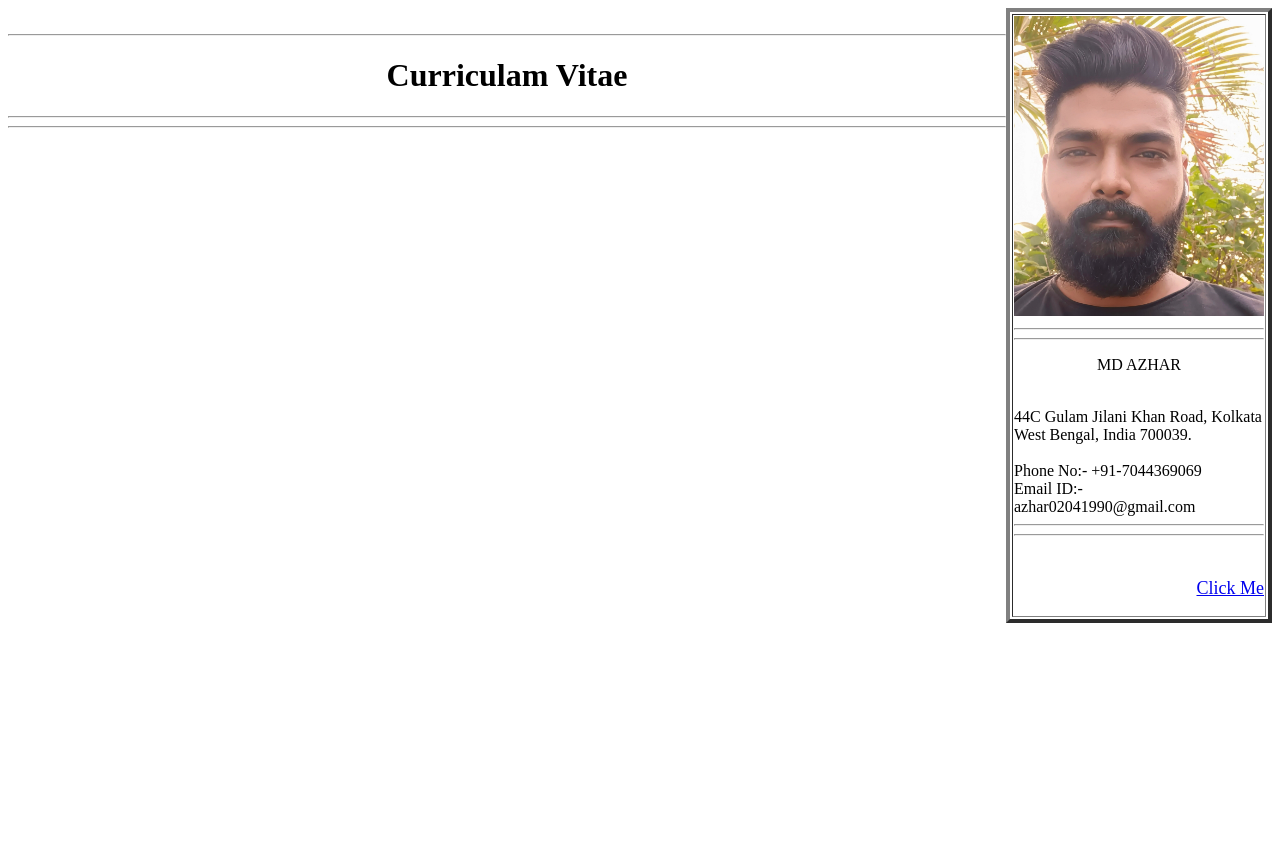
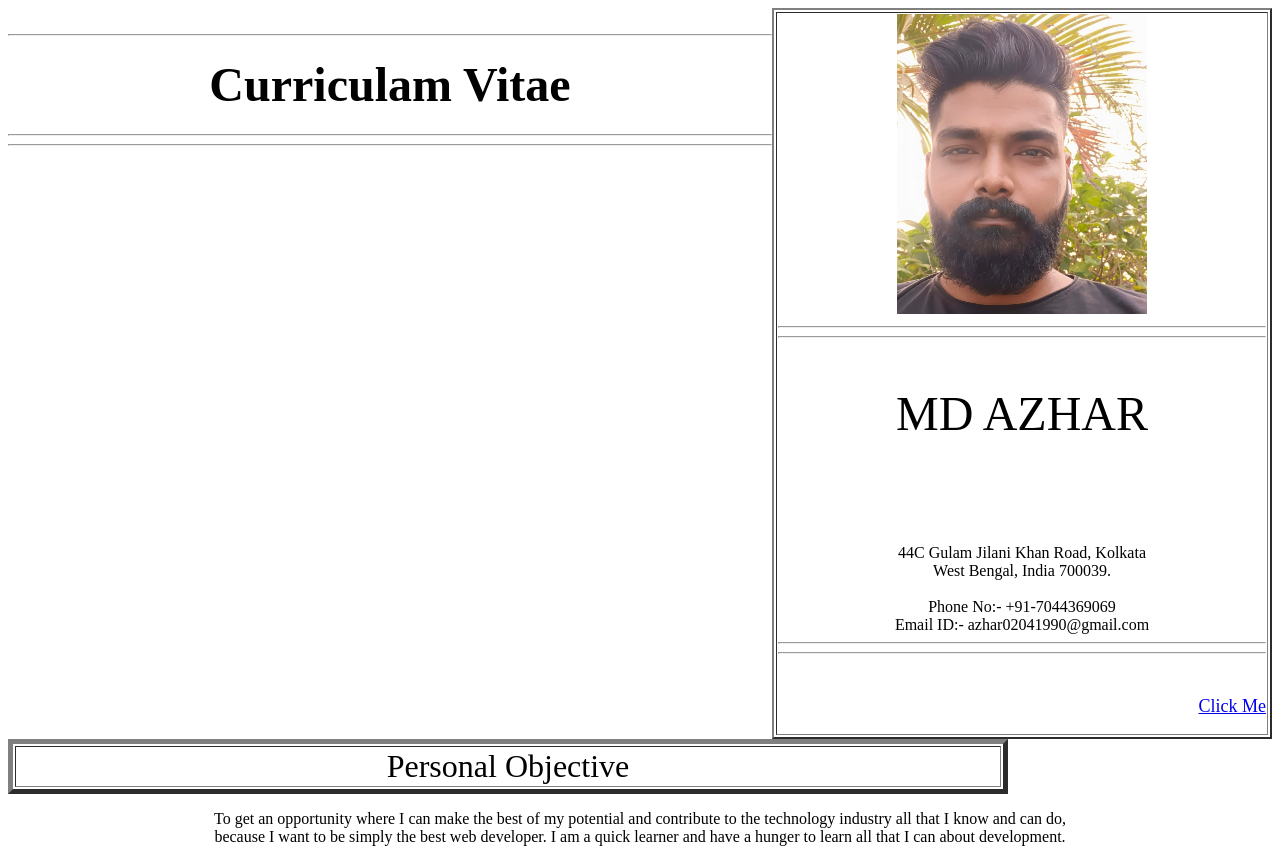
Before and after one commit to 666coldblood/My-Resume, a plain HTML site: page index.html in a window 1280 px wide. Shown: the top 849 px of the page. Before the commit the page ends 800 px from the top, so only its background shows below. Drawn offline with Linux system fonts and the light colour scheme.

Commit message:
Update index.html

```diff
--- a/index.html
+++ b/index.html
@@ -5,13 +5,13 @@
         <title>Azhar's Curriculam Vitae</title>
     </head>
     <body>
-        <table align="right" border="4px" height="500">
+        <table align="right" border="2" height="700" width="500">
             <tr>
-                <td width="200">
+                <td align="center">
                     <img src="./asset/IMG_20221112_155756~2.jpg" height="300" width="250"/>
                     <hr/>
                     <hr>
-                    <p align="middle">MD AZHAR</p><br/>
+                    <font size="+7"><p align="middle">MD AZHAR</p></font><br/>
                     44C Gulam Jilani Khan Road, Kolkata<br/>
                     West Bengal, India 700039.<br/>
                     <br/>
@@ -26,10 +26,22 @@
         </table>
         <br/>
         <hr/>
-        <h1 align="center">Curriculam Vitae</h1>
+        <h1 align="center"><font size="+10">Curriculam Vitae</font></h1>
         <hr/>
+        <hr/>
+        <table border="5" width="1000">
+            <tr width="200">
+                <td  align="center">
+                <font size="+3">Personal Objective</font>
+                </td>
+            </tr>
+            <br/>
+
+        </table>
+        <p align="center">To get an opportunity where I can make the best of my potential and contribute to the technology industry all that I know and can do,<br/> because I want to be simply the best web developer. I am a quick learner and have a hunger to learn all that I can about development.</p>
 
 <hr/>
+<table border="216" width="1000"></table>
 
     </body>
 </html>
```
